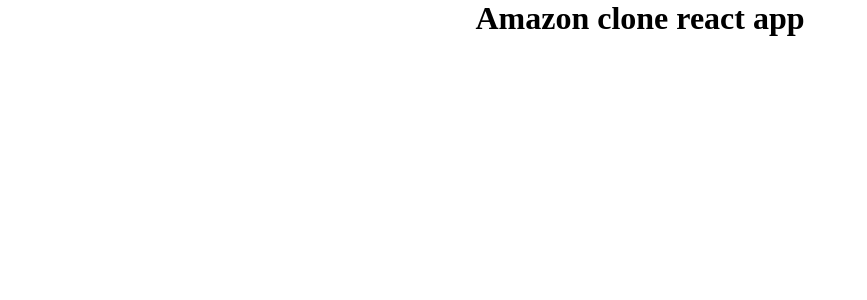
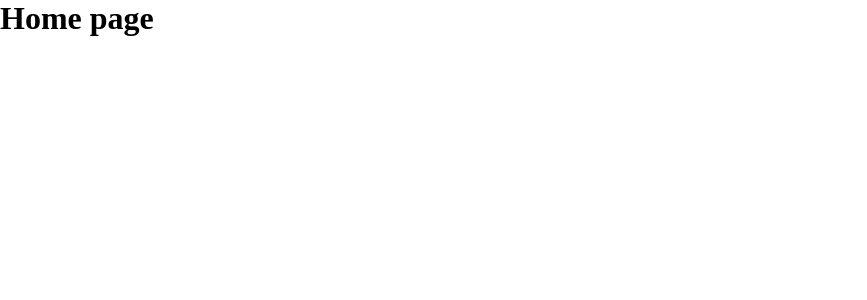
Before and after one commit to cristianperca/amazon-clone, a React (Create React App) app: page / in a window 1280 px wide. Shown: the top 300 px of the page, without its empty margins (0-867 px from the left). Built offline with nearby package versions, Linux system fonts and the light colour scheme.

Commit message:
Add Router

```diff
--- a/package.json
+++ b/package.json
@@ -8,6 +8,7 @@
     "@testing-library/user-event": "^7.2.1",
     "react": "^16.13.1",
     "react-dom": "^16.13.1",
+    "react-router-dom": "^5.2.0",
     "react-scripts": "3.4.3"
   },
   "scripts": {
--- a/src/App.js
+++ b/src/App.js
@@ -1,12 +1,24 @@
 import React from 'react';
 import './App.css';
+import { BrowserRouter as Router, Switch, Route } from "react-router-dom"
 
 function App() {
   return (
-    <div className="App">
-      <h1>Amazon clone react app</h1>
-
-    </div>
+    <Router>
+      <div className="app">
+        <Switch>
+          <Route path="/checkout">
+            <h1>Checkout</h1>
+          </Route>
+          <Route path="/login">
+            <h1>Login</h1>
+          </Route>
+          <Route path="/">
+            <h1>Home page</h1>
+          </Route>
+        </Switch>
+      </div>
+    </Router>
   );
 }
 
```
Also changed, not shown: 1 other file (tests, documents, lock files or other folders).
